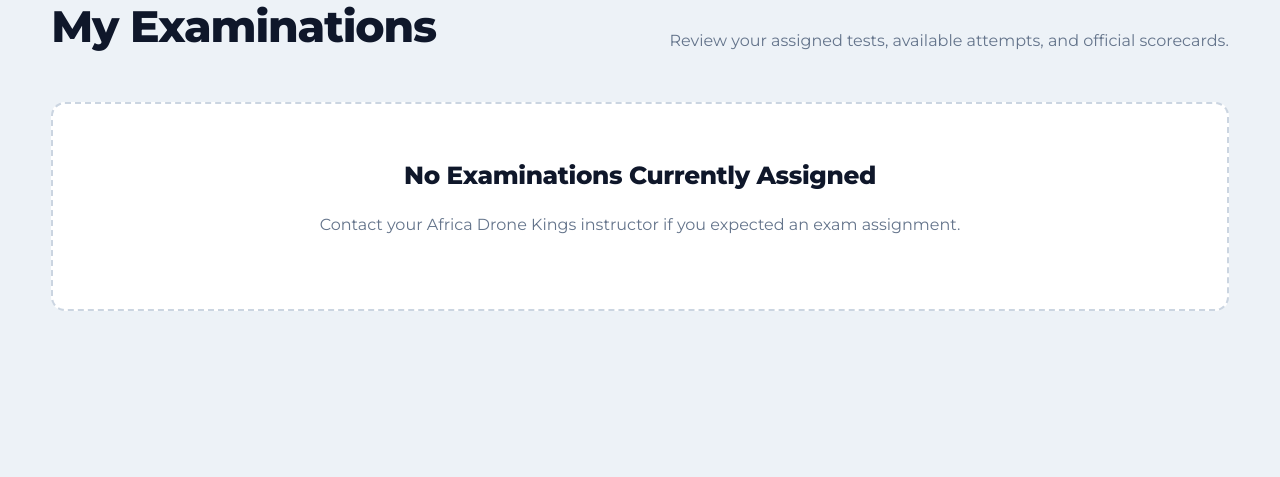
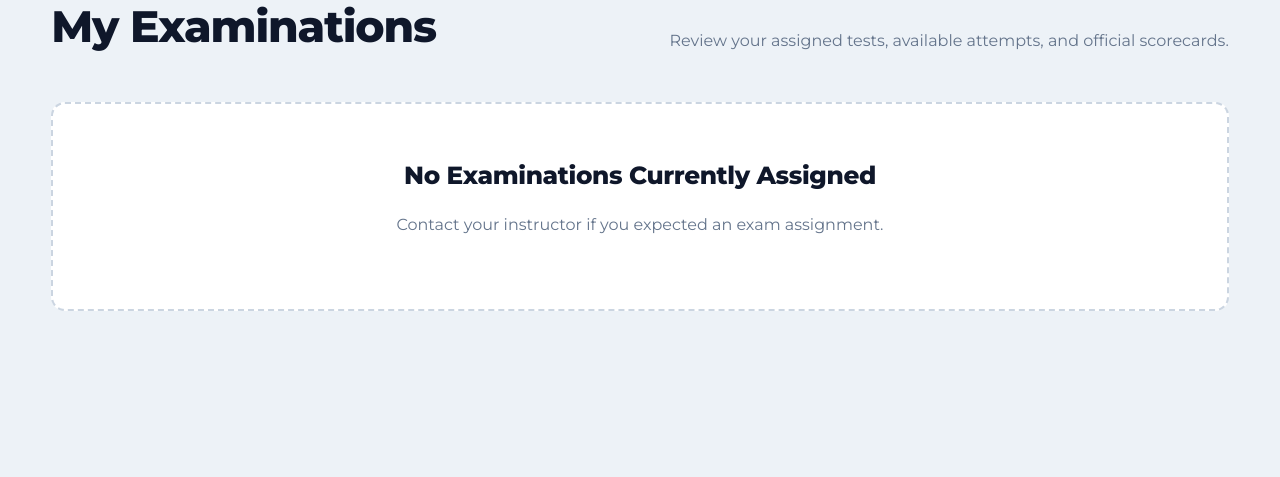
Before and after one commit to Nyasha-Shekede/EXAM_PLATFORM, a Django app: template templates/exams/dashboard.html in a window 1280 px wide. Shown: the part 117-594 px from the top of the page. Run offline with Django 5.2, Linux system fonts and the light colour scheme; the template is opened without the code that fills it, so the values that code supplies are empty.

Commit message:
Simplify empty state contact copy and clean dashboard exam card headers
- Simplify empty state assignment message to refer directly to instructor
- Remove redundant module code badges from exam card headers
- Ensure single Manage / Edit Exam action on instructor cards

```diff
--- a/templates/exams/dashboard.html
+++ b/templates/exams/dashboard.html
@@ -156,7 +156,7 @@
   {% empty %}
   <div class="empty" style="grid-column: 1 / -1;">
     <h2>No Examinations Currently Assigned</h2>
-    <p class="muted">Contact your Africa Drone Kings instructor if you expected an exam assignment.</p>
+    <p class="muted">Contact your instructor if you expected an exam assignment.</p>
   </div>
   {% endfor %}
 </section>
```
